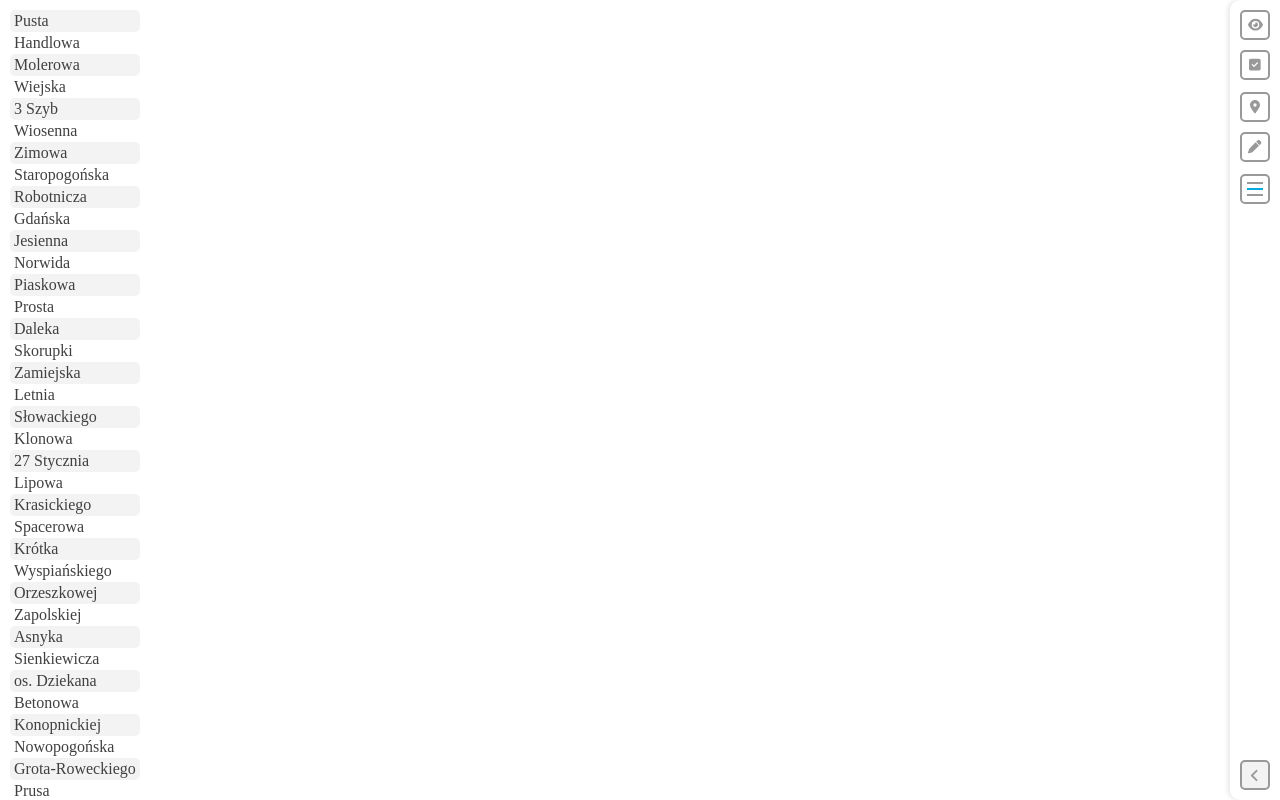
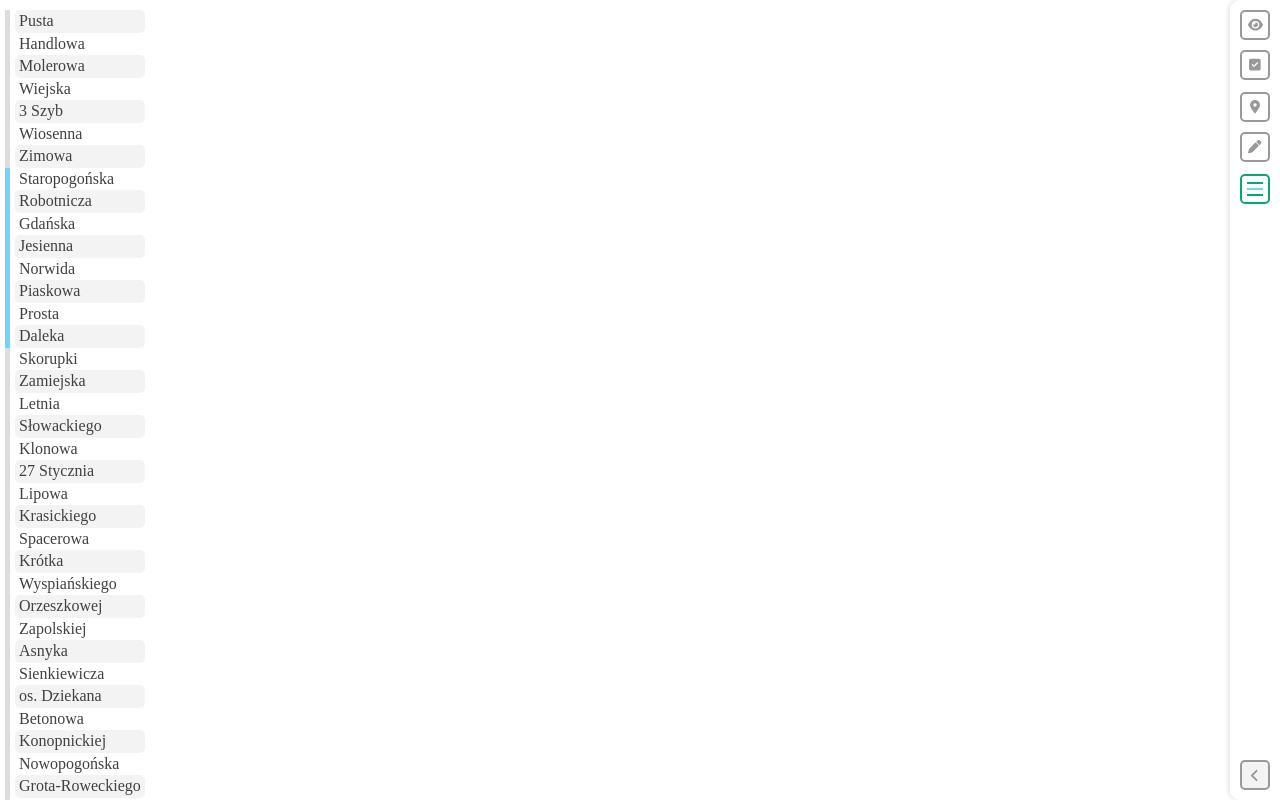
Before and after one commit to Tapio-adro/addresses-app, a React (Vite) app: page / in a window 1280 px wide. Built offline with nearby package versions, Linux system fonts and the light colour scheme.

Commit message:
Basic functionality for edit default streets mode

```diff
--- a/src/App.tsx
+++ b/src/App.tsx
@@ -1,9 +1,11 @@
-import { useState } from 'react'
+import React, { useState } from 'react'
 import classNames from 'classnames';
-import streetsData from './StreetsData.tsx';
+import initialStreets from './StreetsData.tsx';
 // import reactLogo from './assets/react.svg'
 // import viteLogo from '/vite.svg'
 import './assets/css/style.css'
+
+import { StreetObject } from './assets/shared/lib/types'
 
 import { FontAwesomeIcon } from "@fortawesome/react-fontawesome";
 import { faEye } from "@fortawesome/free-solid-svg-icons";
@@ -16,19 +18,46 @@ import { faAngleLeft } from "@fortawesome/free-solid-svg-icons";
 
 function App() {
   const [isSidebarOpen, setIsSidebarOpen] = useState<boolean>(false)
+  const [appMode, setAppMode] = useState<string>("default streets")
+  const [streets, setStreets] = useState<StreetObject[]>(initialStreets)
 
-  const streetsList = streetsData.map(streetObject => {
+  function handleItemClick(itemIndex: number) {
+    const nextStreets = streets.map(street => {
+      if (street.index == itemIndex) {
+        return {
+          ...street,
+          isEnabledByDefault: !street.isEnabledByDefault
+        };
+      }
+      return street;
+    });
+    // Re-render with the new array
+    setStreets(nextStreets);
+  }
+
+  const streetsList = streets.map(street => {
     let listItemClasses = classNames(
       "list_item",
-      {'grey_bg': streetObject.index % 2 == 0}
+      {'grey_bg': street.index % 2 == 0}
+    );
+    let listIndicatorClasses = classNames(
+      "list_indicator",
+      {'blue': street.isEnabledByDefault}
     );
     return (
-      <div
-        className={listItemClasses}
-        key={streetObject.index}
+      <React.Fragment key={street.index}>
+        <div
+          className={listIndicatorClasses}
+        ></div>
+        <div
+          className={listItemClasses}
+          onClick={() => handleItemClick(street.index)}
         >
-        { streetObject.name }
-      </div>
+          { street.name }
+        </div>
+        {/* <div className="list_item_wrapper">
+        </div> */}
+      </React.Fragment>
     )
   });
 
@@ -50,7 +79,8 @@ function App() {
           <div id="action_buttons">
             <div className="button_wrapper">
               <div className="button_container">
-                <button>
+              <button onClick={() => setAppMode('view')} className={appMode == 'view' ? "active" : ""}>
+
                   <FontAwesomeIcon icon={faEye} />
                 </button>
               </div>
@@ -60,7 +90,7 @@ function App() {
             </div>
             <div className="button_wrapper">
               <div className="button_container">
-                <button>
+                <button onClick={() => setAppMode('checklist')} className={appMode == 'checklist' ? "active" : ""}>
                   <FontAwesomeIcon icon={faSquareCheck} />
                 </button>
               </div>
@@ -70,7 +100,7 @@ function App() {
             </div>
             <div className="button_wrapper">
               <div className="button_container">
-                <button>
+                <button onClick={() => setAppMode('adresses')} className={appMode == 'adresses' ? "active" : ""}>
                   <FontAwesomeIcon icon={faLocationDot} />
                 </button>
               </div>
@@ -80,7 +110,7 @@ function App() {
             </div>
             <div className="button_wrapper">
               <div className="button_container">
-                <button>
+                <button onClick={() => setAppMode('streets')} className={appMode == 'streets' ? "active" : ""}>
                   <FontAwesomeIcon icon={faPen} />
                 </button>
               </div>
@@ -90,7 +120,7 @@ function App() {
             </div>
             <div className="button_wrapper">
               <div className="button_container">
-                <button id="defaults_button">
+                <button onClick={() => setAppMode('default streets')} className={appMode == 'default streets' ? "active" : ""} id="defaults_button">
                   <div></div>
                   <div id="midline"></div>
                   <div></div>
--- a/src/assets/css/style.css
+++ b/src/assets/css/style.css
@@ -4,22 +4,40 @@ body {
 
 main {
   padding: 10px;
+  padding-left: 5px;
   margin-right: 50px;
   overflow-y: scroll;
   height: 100vh;
 }
 
 #list {
-  display: inline-block;
+  display: grid;
+  grid-template-columns: 10px max-content;
+}
+
+#list .list_item_wrapper {
+  display: flex;
 }
 
 #list .list_item {
+  display: inline-block;
   padding: 2px 4px;
   color: #404040;
   border-radius: 5px;
 }
 #list .list_item.grey_bg {
   background: #f3f3f3;
+}
+
+#list .list_indicator {
+  display: inline-block;
+  width: 5px;
+  margin-right: 5px;
+  height: 22.5px;
+  background-color: #ddd;
+}
+#list .list_indicator.blue {
+  background-color: #6ad7fb;
 }
 
 #sidebar {
@@ -85,6 +103,10 @@ main {
   justify-content: center;
   align-items: center;
 }
+#action_buttons button.active {
+  color: #04AA6D;
+  border-color: #04AA6D;
+}
 #action_buttons #reset_button {
   margin-top: auto;
 }
@@ -95,14 +117,19 @@ main {
   justify-content: center;
   align-items: center;
   row-gap: 4.5px;
+  transition: 0.5s;
 }
 #action_buttons #defaults_button div {
   height: 1.5px;
   width: 16px;
   background-color: #999999;
+  transition: 0.5s;
+}
+#action_buttons #defaults_button.active div {
+  background-color: #04AA6D;
 }
 #action_buttons #defaults_button div#midline {
-  background-color: #06a9e0;
+  background-color: #6ad7fb;
 }
 
 #toggle_sidebar_button {
--- a/src/assets/css/style.sass
+++ b/src/assets/css/style.sass
@@ -1,6 +1,6 @@
 $lightgreen: #06e090
 $green: #04AA6D
-$blue: #06a9e0
+$blue: #6ad7fb
 $lightgrey: #f3f3f3
 $grey: #ddd
 $midgrey: #999999
@@ -12,17 +12,31 @@ body
   overflow-y: hidden
 main
   padding: 10px
+  padding-left: 5px
   margin-right: 50px
   overflow-y: scroll
   height: 100vh
 #list
+  display: grid
+  grid-template-columns: 10px max-content
+#list .list_item_wrapper
+  display: flex
+#list .list_item
   display: inline-block
-#list .list_item
   padding: 2px 4px
   color: $darkgrey
   border-radius: 5px
   &.grey_bg
     background: $lightgrey
+#list .list_indicator
+  display: inline-block
+  width: 5px
+  margin-right: 5px
+  height: 22.5px
+  background-color: $grey
+  &.blue
+    background-color: $blue
+
 
 #sidebar
   position: fixed
@@ -82,6 +96,9 @@ main
     display: flex
     justify-content: center
     align-items: center
+    &.active
+      color: $green
+      border-color: $green
   #reset_button
     margin-top: auto
   #defaults_button
@@ -91,10 +108,14 @@ main
     justify-content: center
     align-items: center
     row-gap: 4.5px
+    transition: 0.5s
     div
       height: 1.5px
       width: 16px
       background-color: $midgrey
+      transition: 0.5s
+    &.active div
+      background-color: $green
     div#midline
       background-color: $blue
 #toggle_sidebar_button
--- /dev/null
+++ b/src/assets/shared/lib/types.ts
@@ -0,0 +1,7 @@
+export type StreetObject = {
+  name: string;
+  index: number;
+  isEnabled: boolean;
+  isEnabledByDefault: boolean;
+  adresses: string[];
+}
```
Also changed, not shown: src/StreetsData.tsx (+1 -7 lines), 1 other file (tests, documents, lock files or other folders).
